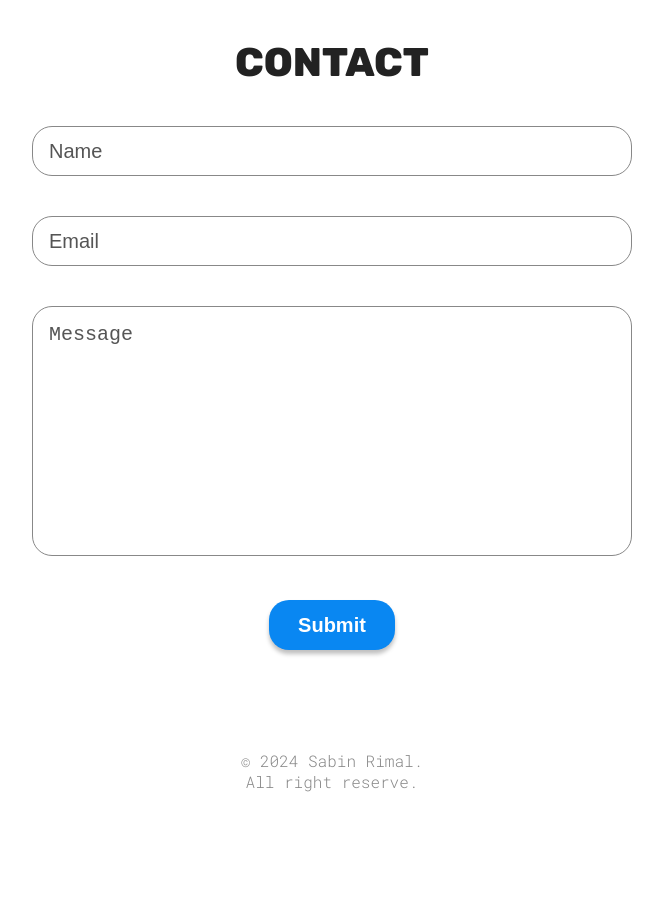
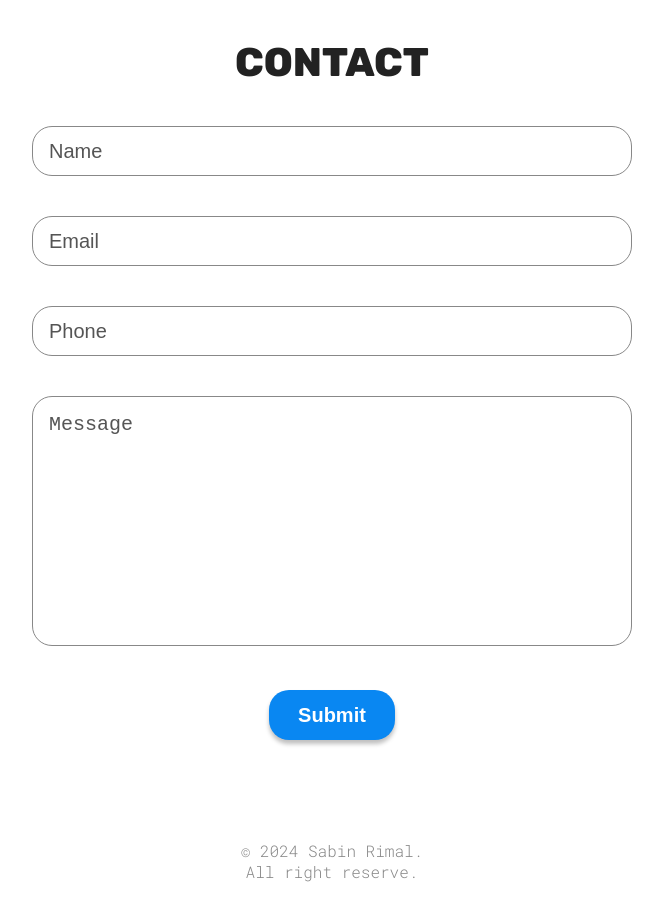
Before and after one commit to sabinrimal/portfolio_sabinrimal, a React (Vite) app: page / in a window 1280 px wide. Shown: the part 1660-2580 px from the top of the page, without its empty margins (308-971 px from the left). Before the commit the page ends 2512 px from the top, so only its background shows below. Built offline with nearby package versions, Linux system fonts and the light colour scheme.

Commit message:
submittable form build using web3forms

```diff
--- a/package.json
+++ b/package.json
@@ -11,7 +11,8 @@
   },
   "dependencies": {
     "react": "^18.3.1",
-    "react-dom": "^18.3.1"
+    "react-dom": "^18.3.1",
+    "sweetalert2": "^11.14.1"
   },
   "devDependencies": {
     "@eslint/js": "^9.9.0",
--- a/src/sections/Contact/Contact.jsx
+++ b/src/sections/Contact/Contact.jsx
@@ -1,10 +1,41 @@
 import styles from './ContactStyles.module.css';
+import Swal from 'sweetalert2'
 
 function Contact() {
+  // For form submission and sending email using https://web3forms.com/
+  const onSubmit = async (event) => {
+    event.preventDefault();
+    const formData = new FormData(event.target);
+
+    formData.append("access_key", "6b57c2e0-4ca6-478d-98e2-d4bb3c0498ec");
+
+    const object = Object.fromEntries(formData);
+    const json = JSON.stringify(object);
+
+    const res = await fetch("https://api.web3forms.com/submit", {
+      method: "POST",
+      headers: {
+        "Content-Type": "application/json",
+        Accept: "application/json"
+      },
+      body: json
+    }).then((res) => res.json());
+
+    if (res.success) {
+      Swal.fire({
+        title: "Contact Success!",
+        text: "Your enquiry request has been sent succesfully!",
+        icon: "success"
+      });
+      // Reset the form after submission
+      event.target.reset();
+    }
+  };
+
   return (
     <section id="contact" className={styles.container}>
       <h1 className="sectionTitle">Contact</h1>
-      <form action="">
+      <form action="" onSubmit={onSubmit}>
         <div className="formGroup">
           <label htmlFor="name" hidden>
             Name
@@ -30,6 +61,18 @@ function Contact() {
           />
         </div>
         <div className="formGroup">
+          <label htmlFor="phone" hidden>
+            Contact Number
+          </label>
+          <input
+            type="tel"
+            name="phone"
+            id="phone"
+            placeholder="Phone"
+            required
+          />
+        </div>
+        <div className="formGroup">
           <label htmlFor="message" hidden>
             Message
           </label>
```
Also changed, not shown: 2 other files (tests, documents, lock files or other folders).
